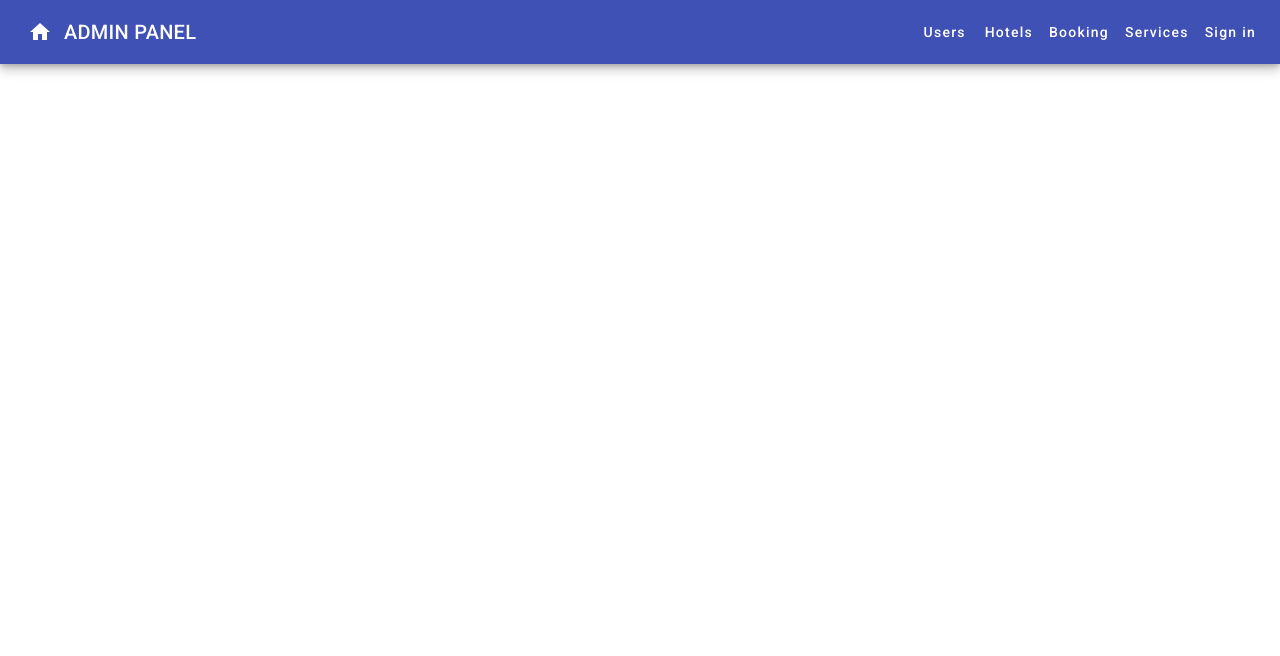
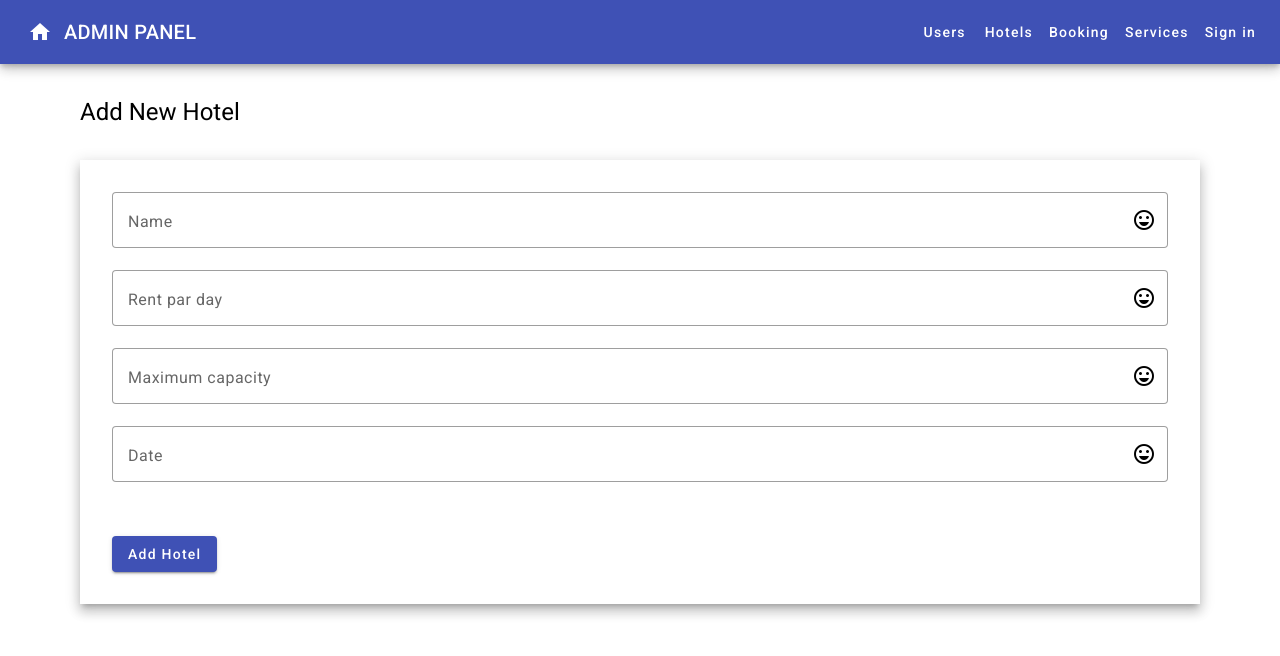
Before and after one commit to amIsachin/Hotel-Management-System, an Angular app: page /hotel/add-hotel in a window 1280 px wide. Before the commit this address led to /. Shown: the top 656 px of the page. Built offline with nearby package versions, Linux system fonts and the light colour scheme.

Commit message:
create add hotel form work done

```diff
--- a/src/app/hotel/components/add-new-hotel/add-new-hotel.component.css
+++ b/src/app/hotel/components/add-new-hotel/add-new-hotel.component.css
@@ -0,0 +1,3 @@
+mat-form-field {
+    width: 100%;
+}
--- a/src/app/hotel/components/add-new-hotel/add-new-hotel.component.html
+++ b/src/app/hotel/components/add-new-hotel/add-new-hotel.component.html
@@ -1 +1,34 @@
-<p>add-new-hotel works!</p>
+
+<div class="container mt-2">
+    <h1>Add New Hotel</h1>
+</div>
+
+<div class="container mt-2">
+    <form class="mat-elevation-z8 p-2">
+        <mat-form-field appearance="outline">
+            <mat-label>Name</mat-label>
+            <input matInput placeholder="Name">
+            <mat-icon matSuffix>sentiment_very_satisfied</mat-icon>
+        </mat-form-field>
+
+        <mat-form-field appearance="outline">
+            <mat-label>Rent par day</mat-label>
+            <input matInput placeholder="Rent par day">
+            <mat-icon matSuffix>sentiment_very_satisfied</mat-icon>
+        </mat-form-field>
+
+        <mat-form-field appearance="outline">
+            <mat-label>Maximum capacity</mat-label>
+            <input matInput placeholder="Maximum capacity">
+            <mat-icon matSuffix>sentiment_very_satisfied</mat-icon>
+        </mat-form-field>
+
+        <mat-form-field appearance="outline">
+            <mat-label>Date</mat-label>
+            <input matInput placeholder="Date">
+            <mat-icon matSuffix>sentiment_very_satisfied</mat-icon>
+        </mat-form-field>
+
+        <button mat-raised-button color="primary" class="mt-2">Add Hotel</button>
+    </form>
+</div>
--- a/src/app/hotel/components/all-hotels/all-hotels.component.html
+++ b/src/app/hotel/components/all-hotels/all-hotels.component.html
@@ -1,7 +1,7 @@
 
 <div class="container mt-2">
 
-  <a routerLink="add-hotel" mat-raised-button color="accent" class="mat-elevation-z8 mb-2">Add Hotel</a>
+  <a routerLink="/hotel/add-hotel/" mat-raised-button color="accent" class="mat-elevation-z8 mb-2">Add Hotel</a>
 
   <table mat-table [dataSource]="dataSource" class="mat-elevation-z8">
 
--- a/src/app/hotel/hotel-routing.module.ts
+++ b/src/app/hotel/hotel-routing.module.ts
@@ -3,12 +3,14 @@ import { CommonModule } from '@angular/common';
 import { RouterModule, Routes } from '@angular/router';
 import { HotelComponent } from './hotel.component';
 import { AllHotelsComponent } from './components/all-hotels/all-hotels.component';
+import { AddNewHotelComponent } from './components/add-new-hotel/add-new-hotel.component';
 
 const routes: Routes = [
   {
     path: 'hotel', component: HotelComponent,
     children: [
       { path: 'all-hotels', component: AllHotelsComponent },
+      { path: 'add-hotel', component: AddNewHotelComponent }
     ]
   },
 
--- a/src/styles.css
+++ b/src/styles.css
@@ -17,3 +17,15 @@ body { margin: 0; font-family: Roboto, "Helvetica Neue", sans-serif; }
 .mb-2{
     margin-bottom: 2rem;
 }
+
+.p-5{
+    padding: 5rem;
+}
+
+.p-2 {
+    padding: 2rem;
+}
+
+.ml-1{
+    margin-left: 1rem;
+}
```
Also changed, not shown: src/app/hotel/hotel.module.ts (+8 -1 lines).
